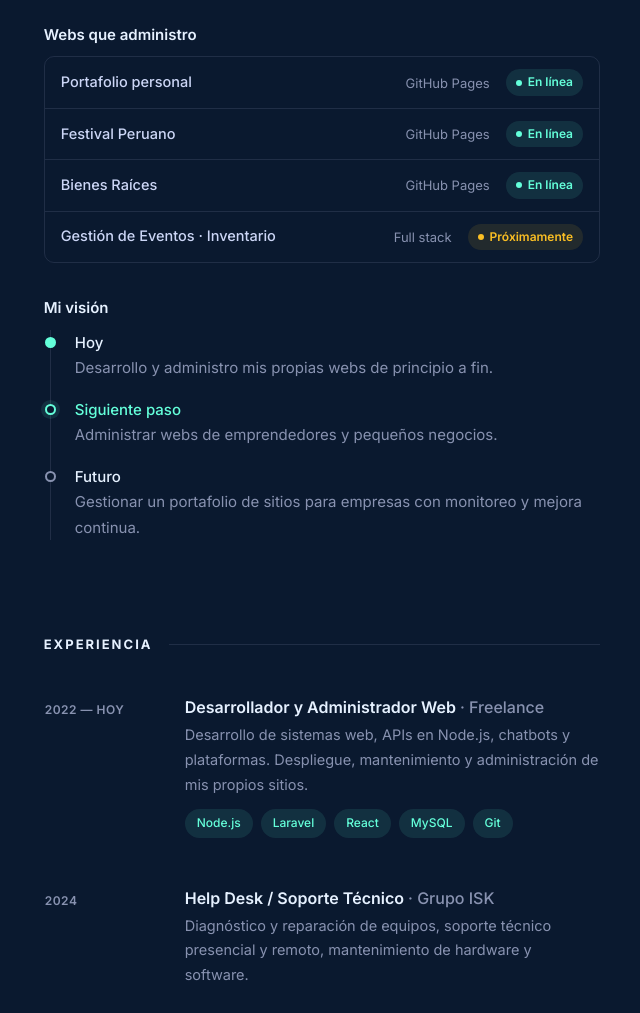
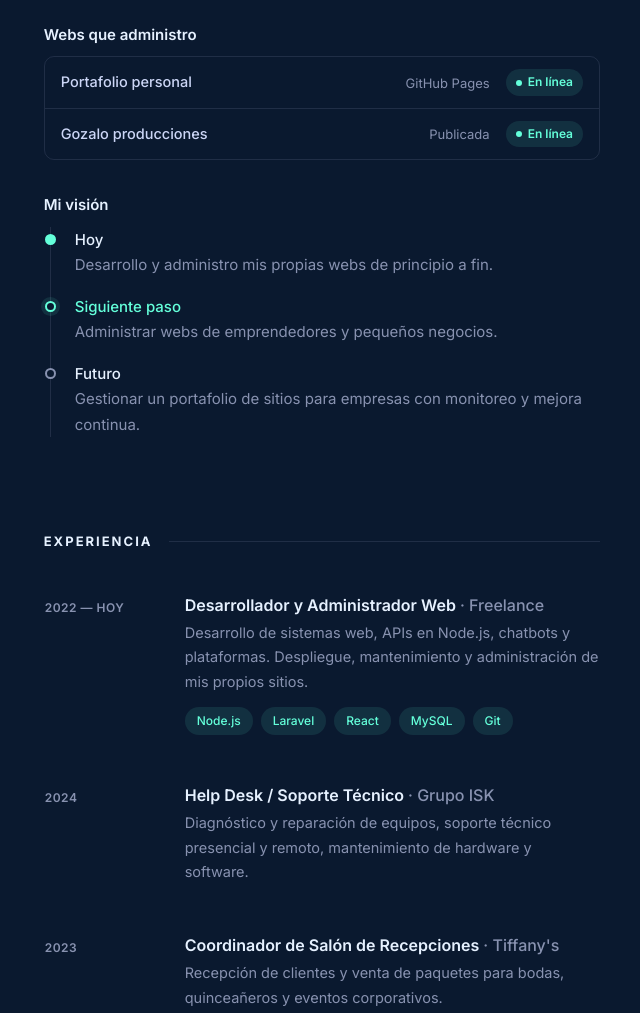
Before and after one commit to Jorge-Tapia-L/PortafolioWeb-JorgeTapia, a plain HTML site: page index.html in a window 1280 px wide. Shown: the part 1200-2213 px from the top of the page, without its empty margins (592-1232 px from the left). Drawn offline with Linux system fonts and the light colour scheme.

Commit message:
nuevomod

```diff
--- a/index.html
+++ b/index.html
@@ -86,7 +86,7 @@
 
                 <div class="stats">
                     <div><strong>9no</strong><span>ciclo Ing. Sistemas</span></div>
-                    <div><strong>4+</strong><span>proyectos web</span></div>
+                    <div><strong>10+</strong><span>proyectos web</span></div>
                     <div><strong>2022</strong><span>freelance desde</span></div>
                 </div>
             </section>
@@ -155,21 +155,10 @@
                             href="https://jorge-tapia-l.github.io/PortafolioWeb-JorgeTapia/">En línea</a>
                     </li>
                     <li>
-                        <span class="site-name">Festival Peruano</span>
-                        <span class="site-meta">GitHub Pages</span>
-                        <a class="status online" href="https://jorge-tapia-l.github.io/FestivalPeruano-Html-Scss-Js/"
+                        <span class="site-name">Gozalo producciones</span>
+                        <span class="site-meta">Publicada</span>
+                        <a class="status online" href="https://gozaloproducciones.pro/"
                             target="_blank" rel="noopener">En línea</a>
-                    </li>
-                    <li>
-                        <span class="site-name">Bienes Raíces</span>
-                        <span class="site-meta">GitHub Pages</span>
-                        <a class="status online" href="https://jorge-tapia-l.github.io/BieneRaices-Js-html-css/"
-                            target="_blank" rel="noopener">En línea</a>
-                    </li>
-                    <li>
-                        <span class="site-name">Gestión de Eventos · Inventario</span>
-                        <span class="site-meta">Full stack</span>
-                        <span class="status soon">Próximamente</span>
                     </li>
                 </ul>
 
@@ -237,7 +226,7 @@
                         <div>
                             <h4>
                                 <a href="https://gozaloproducciones.pro/" target="_blank"
-                                    rel="noopener">Gozalo producciones <i
+                                    rel="noopener">Gozalo producciones<i
                                         class="fa-solid fa-arrow-up-right-from-square"></i></a>
                             </h4>
                             <p>Web para una productora de eventos sociales.</p>
@@ -318,7 +307,7 @@
                 </div>
                 <div class="skill-row">
                     <span class="skill-label">Personales</span>
-                    <div class="tags tags-lg tags-muted"><span>Perseverancia</span><span>Comunicación</span><span>Liderazgo</span><span>Trabajo en equipo</span><span>Resolución de problemas</span><span>Creatividad</span><span>Responsabilidad</span><span>Resiliencia</span></div>
+                    <div class="tags tags-lg tags-muted"><span>Ingles avanzado</span><span>Perseverancia</span><span>Comunicación</span><span>Liderazgo</span><span>Trabajo en equipo</span><span>Resolución de problemas</span><span>Creatividad</span><span>Responsabilidad</span><span>Resiliencia</span></div>
                 </div>
             </section>
 
```
